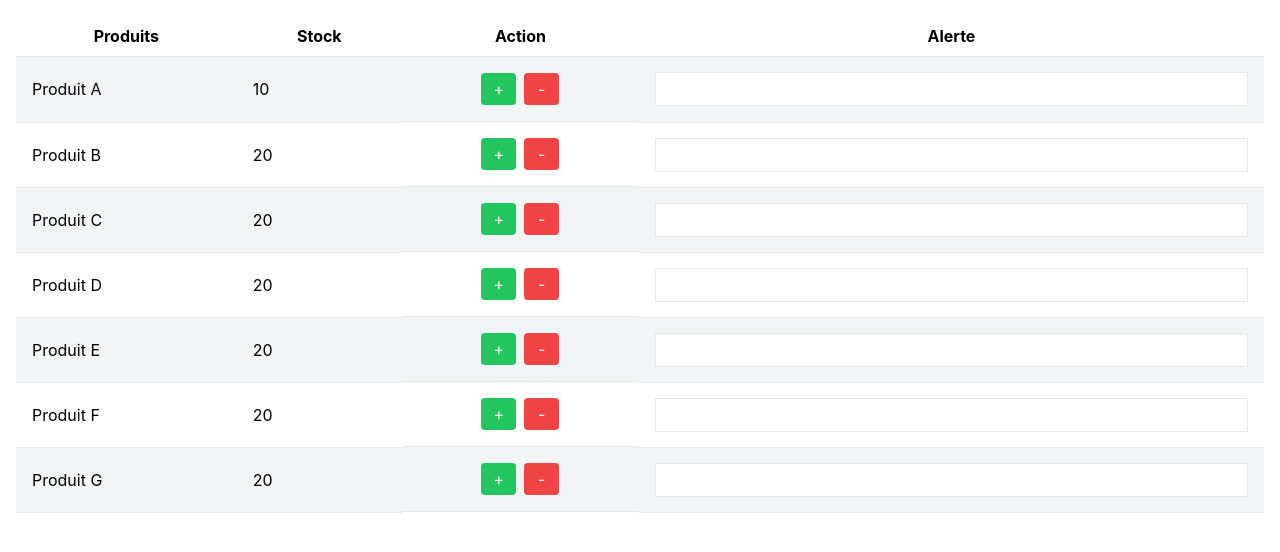
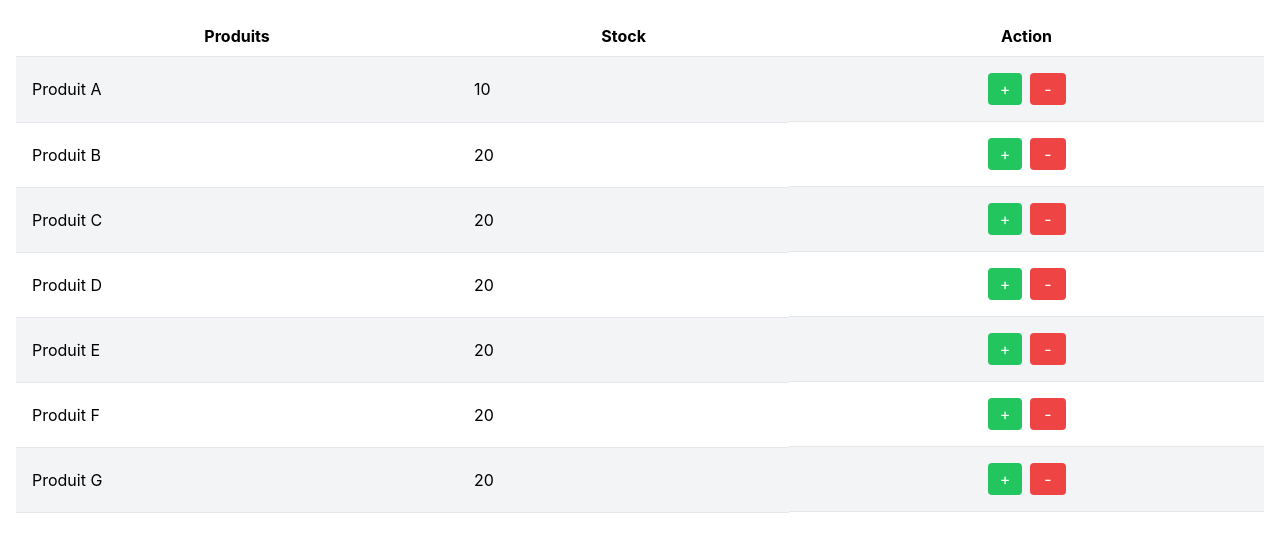
Before and after one commit to NiinoPepito/Front_SunSka, a React (Create React App) app in the folder sunska/: page /stockbar in a window 1280 px wide. Shown: the top 552 px of the page. Built offline with nearby package versions, Linux system fonts and the light colour scheme.

Commit message:
tableau de stock pour un bar

```diff
--- a/sunska/src/component/StockBar.jsx
+++ b/sunska/src/component/StockBar.jsx
@@ -27,12 +27,6 @@ const StockBar = () => {
         ));
     };
 
-    const handleAlertChange = (id, value) => {
-        setProducts(products.map(product =>
-            product.id === id ? { ...product, alert: value } : product
-        ));
-    };
-
     return (
         <div className="p-4">
             <div className="overflow-x-auto">
@@ -42,7 +36,6 @@ const StockBar = () => {
                         <th className="py-2 px-4 border-b">Produits</th>
                         <th className="py-2 px-4 border-b">Stock</th>
                         <th className="py-2 px-4 border-b">Action</th>
-                        <th className="py-2 px-4 border-b">Alerte</th>
                     </tr>
                     </thead>
                     <tbody>
@@ -64,14 +57,6 @@ const StockBar = () => {
                                     -
                                 </button>
                             </td>
-                            <td className="py-2 px-4 border-b">
-                                <input
-                                    type="number"
-                                    className="border p-1 w-full"
-                                    value={product.alert || ''}
-                                    onChange={(e) => handleAlertChange(product.id, e.target.value)}
-                                />
-                            </td>
                         </tr>
                     ))}
                     </tbody>
```
